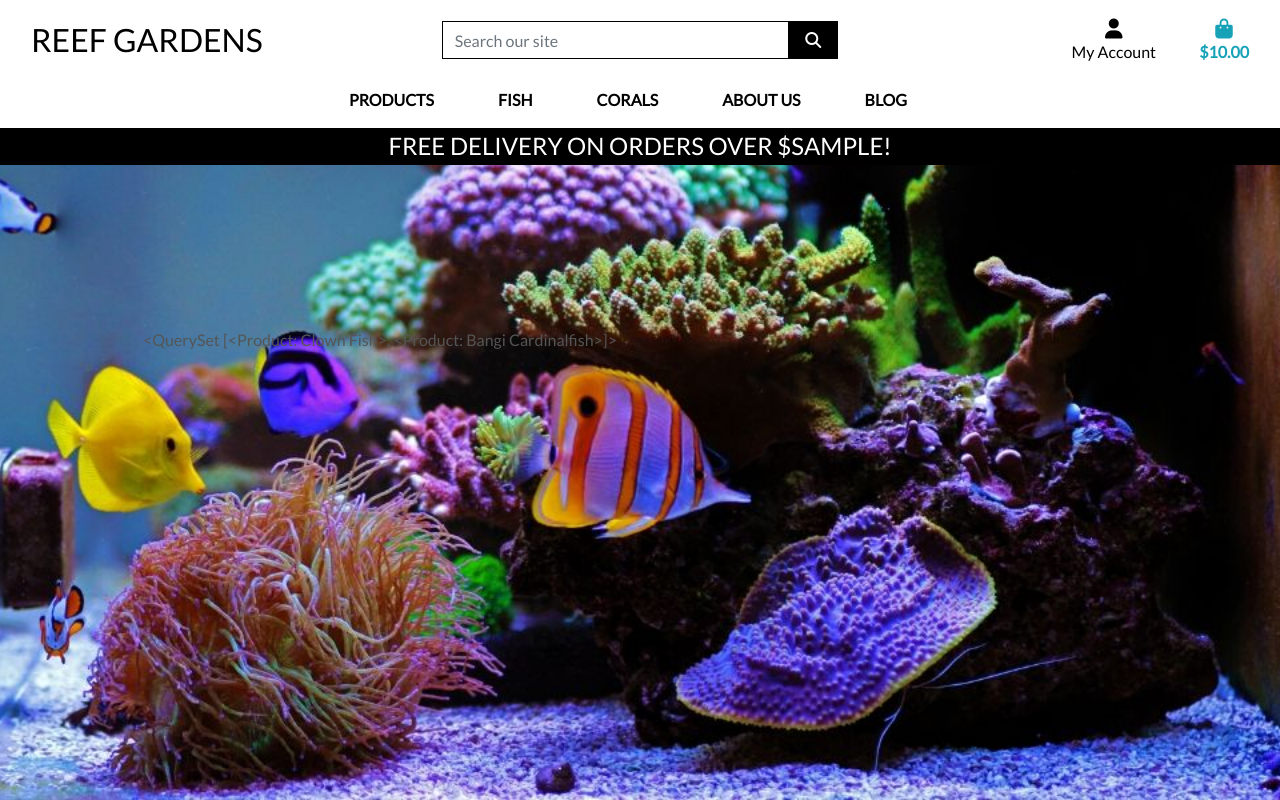
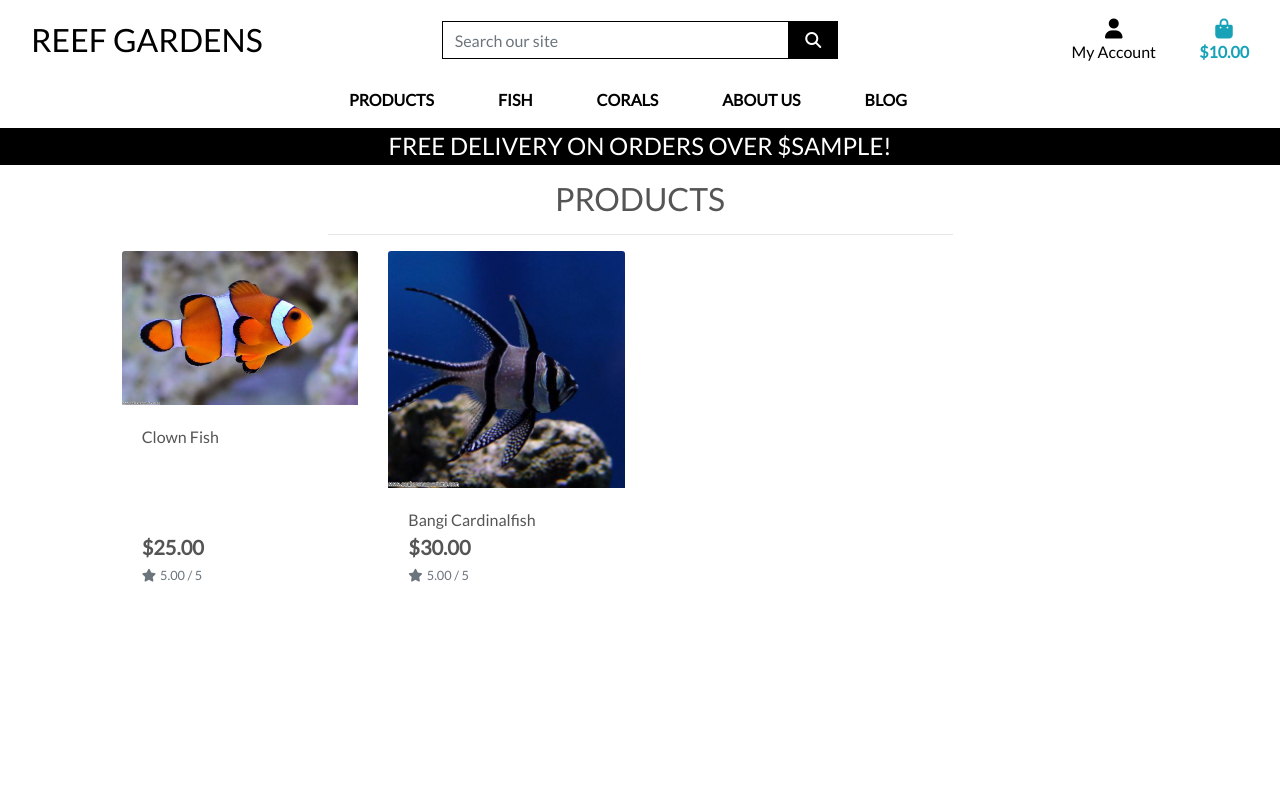
Before and after one commit to Damhan91/Reef-Gardens, a Django app: template products/templates/products/products.html in a window 1280 px wide. Run offline with Django 3.2, Linux system fonts and the light colour scheme; data comes from the database, SQL or seed files in the repository; both versions use the stored data as it was after the commit; the template is opened without the code that fills it: values that come from a table or form of the project are taken from there, most other values are stand-ins (such as "Sample title", 1, 10 or a date in 2020); some libraries are stand-ins or nearby versions.

Commit message:
added products to admin and rendered product tempalte

```diff
--- a/products/templates/products/products.html
+++ b/products/templates/products/products.html
@@ -1,20 +1,79 @@
 {% extends "base.html" %}
-% load static %
+{% load static %}
 
 {% block page_header %}
     <div class="container header-container">
         <div class="row">
-           <div class="col"></div>
+            <div class="col"></div>
         </div>
     </div>
 {% endblock %}
 
 {% block content %}
-    <div class="container header-container">
+    <div class="overlay"></div>
+    <div class="container-fluid">
         <div class="row">
-            <div class="col">
-                {{ products }}
+            <div class="col text-center mt-3">
+                <h2 class="logo-font">Products</h2>
+                <hr class="w-50 mb-1">
+            </div>
+        </div>
+        <div class="row">
+            <div class="product-container col-10 offset-1">
+                <div class="row mt-1 mb-2"></div>
+                <div class="row">
+                    {% for product in products %}
+                        <div class="col-sm-6 col-md-6 col-lg-4 col-xl-3">
+                            <div class="card h-100 border-0">
+                                {% if product.image %}
+                                <a href="">
+                                    <img class="card-img-top img-fluid" src="{{ product.image.url }}" alt="{{ product.name }}">
+                                </a>
+                                {% else %}
+                                <a href="">
+                                    <img class="card-img-top img-fluid" src="{{ MEDIA_URL }}noimage.png" alt="{{ product.name }}">
+                                </a>
+                                {% endif %}
+                                <div class="card-body pb-0">
+                                    <p class="mb-0">{{ product.name }}</p>
+                                </div>
+                                <div class="card-footer bg-white pt-0 border-0 text-left">
+                                    <div class="row">
+                                        <div class="col">
+                                            <p class="lead mb-0 text-left font-weight-bold">${{ product.price }}</p>
+                                            {% if product.rating %}
+                                                <small class="text-muted"><i class="fas fa-star mr-1"></i>{{ product.rating }} / 5</small>
+                                            {% else %}
+                                                <small class="text-muted">No Rating</small>
+                                            {% endif %}
+                                        </div>
+                                    </div>
+                                </div>
+                            </div>
+                        </div>
+                        {% if forloop.counter|divisibleby:1 %}
+                            <div class="col-12 d-sm-none mb-5">
+                                <hr>
+                            </div>
+                        {% endif %}
+                        {% if forloop.counter|divisibleby:2 %}
+                            <div class="col-12 d-none d-sm-block d-md-block d-lg-none mb-5">
+                                <hr>
+                            </div>
+                        {% endif %}
+                        {% if forloop.counter|divisibleby:3 %}
+                            <div class="col-12 d-none d-lg-block d-xl-none mb-5">
+                                <hr>
+                            </div>
+                        {% endif %}
+                        {% if forloop.counter|divisibleby:4 %}
+                            <div class="col-12 d-none d-xl-block mb-5">
+                                <hr>
+                            </div>
+                        {% endif %}
+                    {% endfor %}
+                </div>
             </div>
         </div>
     </div>
-{% endblock%}
+{% endblock %}
--- a/static/css/base.css
+++ b/static/css/base.css
@@ -59,6 +59,17 @@ body {
 .bg-black {
     background: #000 !important
 }
+
+.overlay {
+	height: 100%;
+	width: 100%;
+	top: 0;
+	left: 0;
+	position: fixed;
+	background: white;
+	z-index: -1;
+}
+
 /* -------------------------------- Media Queries */
 
 /* Slightly larger container on xl screens */
```
Also changed, not shown: db.sqlite3, media/Bangi_Cardinalfish.jpg (added), media/Clown_Fish.jpg (added).
